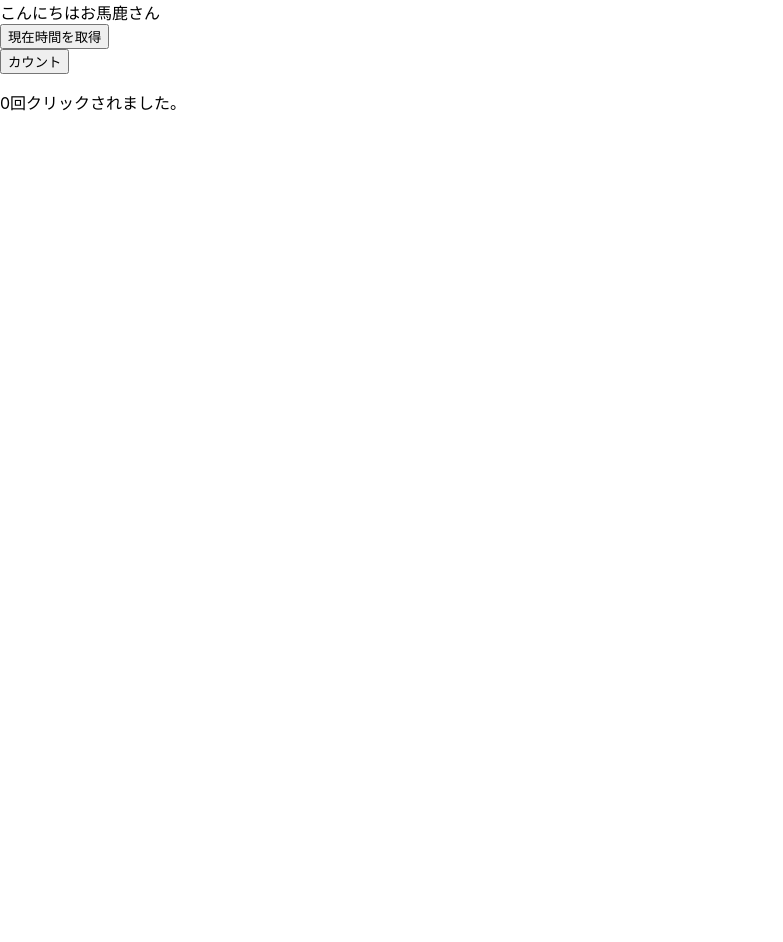
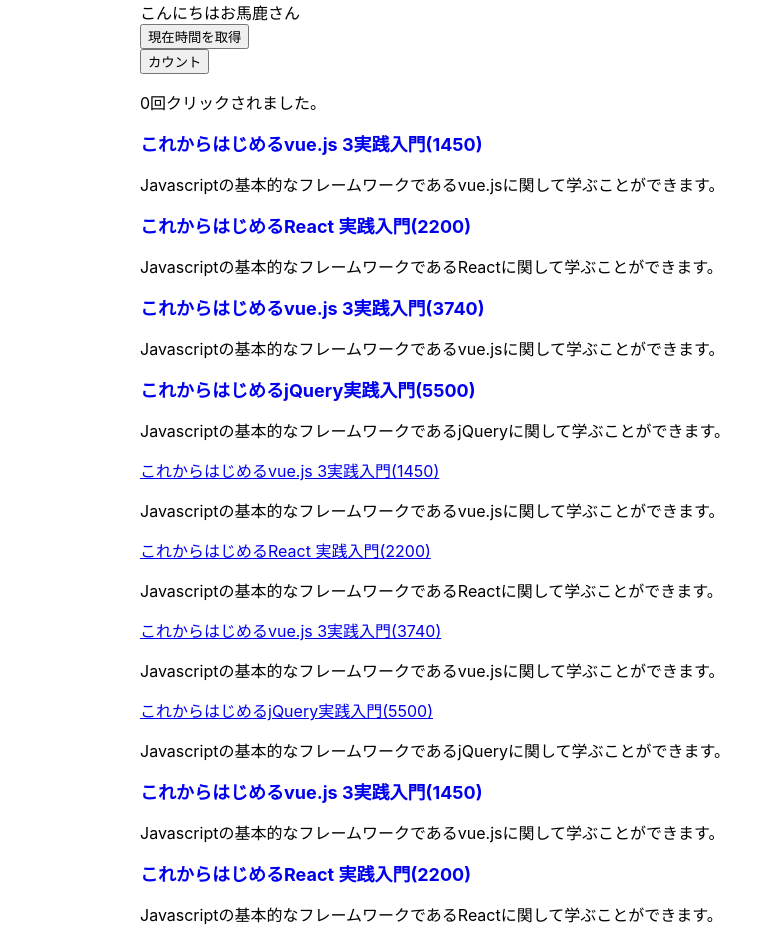
Before and after one commit to shunmakk/react-pratice, a React (Create React App) app: page / in a window 1280 px wide. Shown: the whole page, without its empty margins (0-783 px from the left). Before the commit the page ends 800 px from the top, so only its background shows below. Built offline with nearby package versions, Linux system fonts and the light colour scheme.

Commit message:
map関数

```diff
--- /dev/null
+++ b/src/book.js
@@ -0,0 +1,32 @@
+const book = [
+    {
+        isbn: '978-4-8156-1336-5',
+        title: 'これからはじめるvue.js  3実践入門',
+        price: 3740,
+        summary: 'Javascriptの基本的なフレームワークであるvue.jsに関して学ぶことができます。',
+        download: true,
+    },
+    {
+        isbn: '978-4-8156-1336-5',
+        title: 'これからはじめるReact  実践入門',
+        price: 2200,
+        summary: 'Javascriptの基本的なフレームワークであるReactに関して学ぶことができます。',
+        download: true,
+    },
+    {
+        isbn: '978-4-8156-1336-5',
+        title: 'これからはじめるjQuery実践入門',
+        price: 5500,
+        summary: 'Javascriptの基本的なフレームワークであるjQueryに関して学ぶことができます。',
+        download: true,
+    },
+    {
+        isbn: '978-4-8156-1336-5',
+        title: 'これからはじめるvue.js  3実践入門',
+        price: 1450,
+        summary: 'Javascriptの基本的なフレームワークであるvue.jsに関して学ぶことができます。',
+        download: true,
+    },
+];
+
+export default book;
--- /dev/null
+++ b/src/components/Components.css
@@ -0,0 +1,5 @@
+.mapaline{
+    text-decoration: none;
+    font-size: large;
+    font-weight:bold;
+}
--- /dev/null
+++ b/src/components/ForFilter.js
@@ -0,0 +1,27 @@
+import React from 'react'
+
+const ForFilter = ({src}) => {
+
+
+    //リストを絞り込むfilterメソッド
+    const lowPrice = src.filter(book => book.price < 2800);
+
+  return (
+    <dl>
+    {lowPrice.map(elem => (
+            //mapメソッドを使った時は、key属性が必要
+            <React.Fragment key={elem.isbn} className='mapinner'>
+            <dt>
+             <a href={`https://wings.msn.to/books/${elem.isbn}/${elem.isbn}.jpg`} className='mapaline'>
+              {elem.title}({elem.price})
+             </a>
+            </dt>
+            <dl>{elem.summary}</dl>
+            </React.Fragment>
+        ))
+    }
+ </dl>
+  )
+}
+
+export default ForFilter
--- /dev/null
+++ b/src/components/ForItem.js
@@ -0,0 +1,17 @@
+import React from 'react'
+
+
+const ForItem = ({book}) => {
+  return (
+    <>
+    <dt>
+    <a href={`https://wings.msn.to/books/${book.isbn}/${book.isbn}.jpg`} >
+     {book.title}({book.price})
+    </a>
+    </dt>
+    <dl>{book.summary}</dl>
+    </>
+  )
+}
+
+export default ForItem;
--- /dev/null
+++ b/src/components/ForList.js
@@ -0,0 +1,29 @@
+import React from 'react'
+import './Components.css'
+
+const ForList = ({src}) => {
+
+
+    //ソート関数を使って価格が低い順番に並べる　大きい順にしたいときは、n.price - m.priceにする
+    src.sort((m, n) => m.price - n.price)
+  return (
+        <dl>
+           {
+               src.map(elem => (
+                   //mapメソッドを使った時は、key属性が必要
+                   <React.Fragment key={elem.isbn} className='mapinner'>
+                   <dt>
+                    <a href={`https://wings.msn.to/books/${elem.isbn}/${elem.isbn}.jpg`} className='mapaline'>
+                     {elem.title}({elem.price})
+                    </a>
+                   </dt>
+                   <dl>{elem.summary}</dl>
+                   </React.Fragment>
+               ))
+           }
+        </dl>
+
+  )
+}
+
+export default ForList;
--- /dev/null
+++ b/src/components/ForNest.js
@@ -0,0 +1,14 @@
+import React from 'react'
+import ForItem from './ForItem'
+
+const ForNest = ({src}) => {
+  return (
+    <dl>
+        {src.map(elem => (
+            <ForItem book={elem} key={elem.isbn}/>
+        ))}
+    </dl>
+  )
+}
+
+export default ForNest;
--- a/src/index.css
+++ b/src/index.css
@@ -11,3 +11,10 @@
   font-family: source-code-pro, Menlo, Monaco, Consolas, 'Courier New',
     monospace;
 }
+
+
+.all{
+  max-width: 1000px;
+  margin-right: auto;
+  margin-left: auto;
+}
--- a/src/index.js
+++ b/src/index.js
@@ -6,16 +6,29 @@
 import Myhello from './components/Myhello';
 import EventBasic from './components/EventBasic';
 import StateBasic from './components/StateBasic';
+import ForList from './components/ForList';
+import book from './book';
+import ForNest from './components/ForNest';
+import ForFilter from './components/ForFilter';
+
+
+
+
 
 
 const root = ReactDOM.createRoot(document.getElementById('root'));
 root.render(
   <React.StrictMode>
+    <div className='all'>
     <App />
     <Myhello myName="お馬鹿" />
     <EventBasic  type="time"/>
     <StateBasic init={0} />
+    <ForList src={book}/>
+    <ForNest src={book}/>
+    <ForFilter src={book}/>
 
+    </div>
   </React.StrictMode>
 );
 
```
